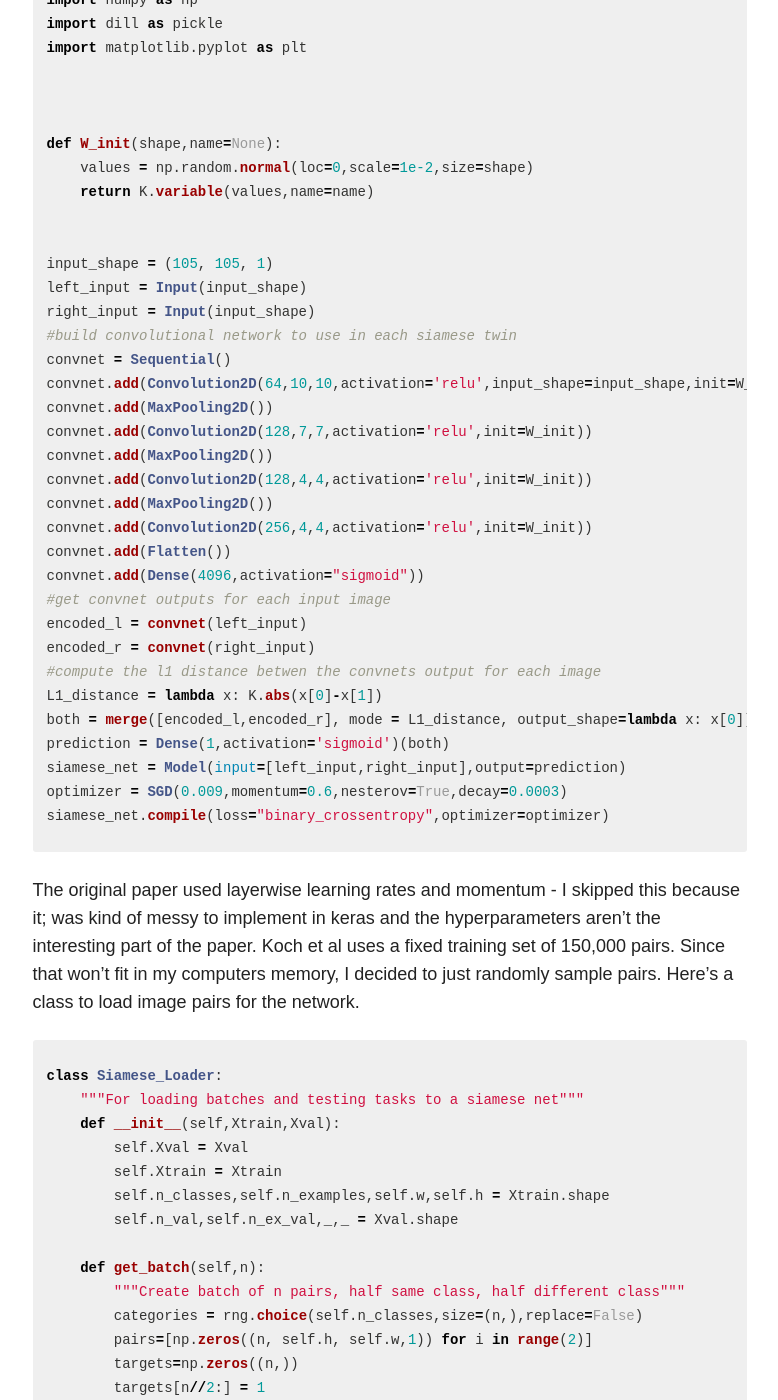
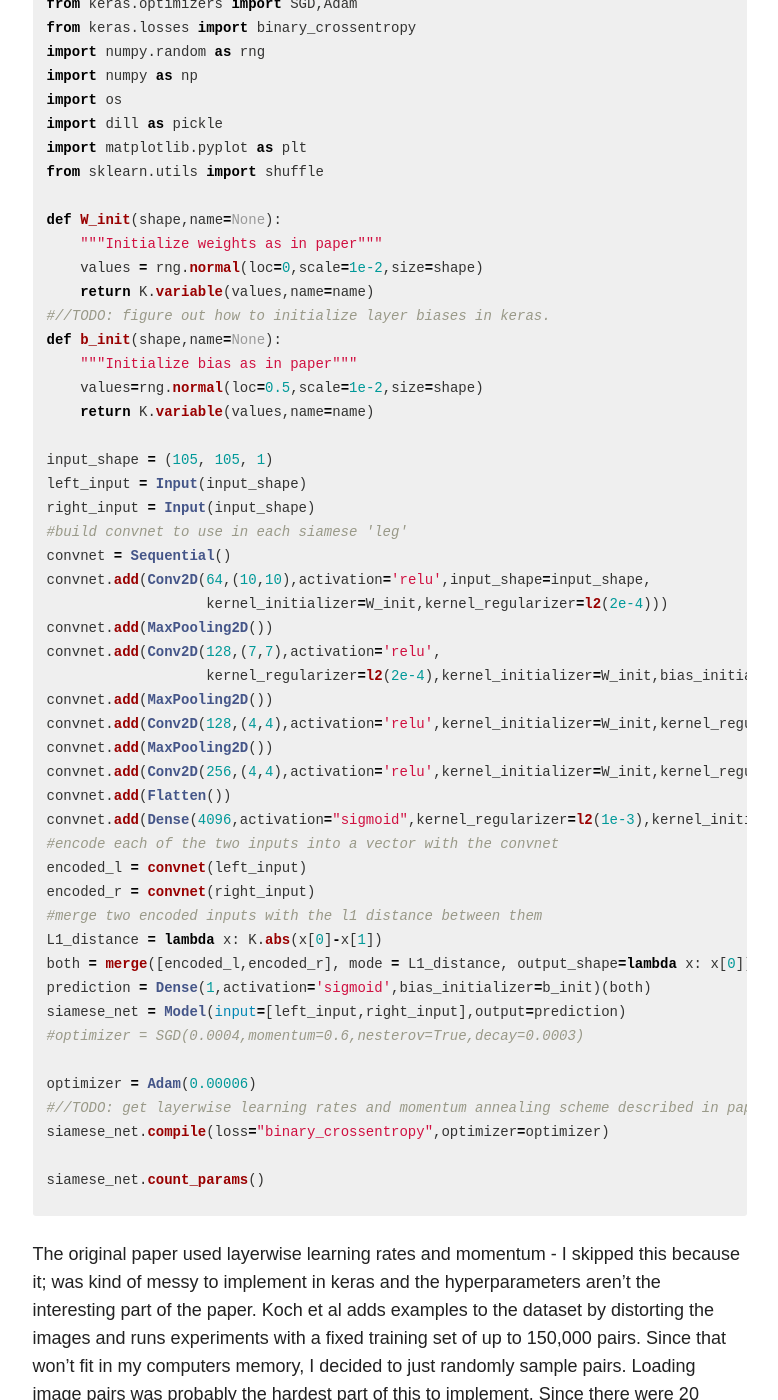
Before and after one commit to sorenbouma/sorenbouma.github.io, a Jekyll site: the page built from _posts/blog/2017-02-11-oneshot.md, in a window 1280 px wide and 1400 px high, scrolled down 11274 px. Shown: the whole window, without its empty margins (347-1125 px from the left). Built offline with Jekyll 4.4.1, drawn with Linux system fonts in a browser that asks for light colours; nearby versions of some CDN libraries; formulas are drawn with MathJax 3; comment, search, counter and statistics services are not loaded; some of the changed text lies outside the part shown.

Commit message:
Updated results, added one-shot imitation learning reference, fixed stuff

```diff
--- a/_posts/blog/2017-02-11-oneshot.md
+++ b/_posts/blog/2017-02-11-oneshot.md
@@ -41,13 +41,13 @@
 
  I also think this is an important step on the long road towards general intelligence.
 
-Recently there have been [many]("") [interesting]("") [papers]("") about one-shot learning with neural nets and they've gotten some good results. This is a new area that really excites me, so I wanted to make a gentle intoduction to make it more accessible to fellow newcomers to deep learning.
+Recently there have been [many](https://arxiv.org/abs/1703.07326) [interesting]("") [papers]("") about one-shot learning with neural nets and they've gotten some good results. This is a new area that really excites me, so I wanted to make a gentle intoduction to make it more accessible to fellow newcomers to deep learning.
 
 In this post, I want to:
 
 * Introduce and formulate the problem of one-shot learning
 * Describe benchmarks for one-shot classification and give a baseline for performance
-* Give an example of deep one-shot learning by partially reimplementing the model in [this paper]() with keras.
+* Give an example of deep one-shot learning by partially reimplementing the model in [this paper](http://www.cs.cmu.edu/~rsalakhu/papers/oneshot1.pdf) with keras.
 * Hopefully point out some small insights that aren't obvious to everyone
 
 
@@ -193,54 +193,69 @@
 
 [Prefer to just play with a jupyter notebook? I got you fam](https://github.com/sorenbouma/keras-oneshot)
 
-Here is the model definition. I only define the twin network's architecture once as a Sequential() model and then call it with respect to each of two input layers, this way the same parameters are used for both inputs. Then I use merge them together with absolute distance and compile the model with bce loss.
+Here is the model definition, it should be pretty easy to follow if you've seen keras before. I only define the twin network's architecture once as a Sequential() model and then call it with respect to each of two input layers, this way the same parameters are used for both inputs. Then merge them together with absolute distance and add an output layer, and compile the model with binary cross entropy loss.
 
 {% highlight python %}
-from keras.layers import Input, Convolution2D, Lambda, merge, Dense, Flatten,MaxPooling2D
+from keras.layers import Input, Conv2D, Lambda, merge, Dense, Flatten,MaxPooling2D
 from keras.models import Model, Sequential
+from keras.regularizers import l2
 from keras import backend as K
-from keras.optimizers import SGD
+from keras.optimizers import SGD,Adam
+from keras.losses import binary_crossentropy
 import numpy.random as rng
 import numpy as np
+import os
 import dill as pickle
 import matplotlib.pyplot as plt
-
-
+from sklearn.utils import shuffle
 
 def W_init(shape,name=None):
-    values = np.random.normal(loc=0,scale=1e-2,size=shape)
+    """Initialize weights as in paper"""
+    values = rng.normal(loc=0,scale=1e-2,size=shape)
     return K.variable(values,name=name)
-
+#//TODO: figure out how to initialize layer biases in keras.
+def b_init(shape,name=None):
+    """Initialize bias as in paper"""
+    values=rng.normal(loc=0.5,scale=1e-2,size=shape)
+    return K.variable(values,name=name)
 
 input_shape = (105, 105, 1)
 left_input = Input(input_shape)
 right_input = Input(input_shape)
-#build convolutional network to use in each siamese twin
+#build convnet to use in each siamese 'leg'
 convnet = Sequential()
-convnet.add(Convolution2D(64,10,10,activation='relu',input_shape=input_shape,init=W_init))
+convnet.add(Conv2D(64,(10,10),activation='relu',input_shape=input_shape,
+                   kernel_initializer=W_init,kernel_regularizer=l2(2e-4)))
 convnet.add(MaxPooling2D())
-convnet.add(Convolution2D(128,7,7,activation='relu',init=W_init))
+convnet.add(Conv2D(128,(7,7),activation='relu',
+                   kernel_regularizer=l2(2e-4),kernel_initializer=W_init,bias_initializer=b_init))
 convnet.add(MaxPooling2D())
-convnet.add(Convolution2D(128,4,4,activation='relu',init=W_init))
+convnet.add(Conv2D(128,(4,4),activation='relu',kernel_initializer=W_init,kernel_regularizer=l2(2e-4),bias_initializer=b_init))
 convnet.add(MaxPooling2D())
-convnet.add(Convolution2D(256,4,4,activation='relu',init=W_init))
+convnet.add(Conv2D(256,(4,4),activation='relu',kernel_initializer=W_init,kernel_regularizer=l2(2e-4),bias_initializer=b_init))
 convnet.add(Flatten())
-convnet.add(Dense(4096,activation="sigmoid"))
-#get convnet outputs for each input image
+convnet.add(Dense(4096,activation="sigmoid",kernel_regularizer=l2(1e-3),kernel_initializer=W_init,bias_initializer=b_init))
+#encode each of the two inputs into a vector with the convnet
 encoded_l = convnet(left_input)
 encoded_r = convnet(right_input)
-#compute the l1 distance betwen the convnets output for each image
+#merge two encoded inputs with the l1 distance between them
 L1_distance = lambda x: K.abs(x[0]-x[1])
 both = merge([encoded_l,encoded_r], mode = L1_distance, output_shape=lambda x: x[0])
-prediction = Dense(1,activation='sigmoid')(both)
+prediction = Dense(1,activation='sigmoid',bias_initializer=b_init)(both)
 siamese_net = Model(input=[left_input,right_input],output=prediction)
-optimizer = SGD(0.009,momentum=0.6,nesterov=True,decay=0.0003)
+#optimizer = SGD(0.0004,momentum=0.6,nesterov=True,decay=0.0003)
+
+optimizer = Adam(0.00006)
+#//TODO: get layerwise learning rates and momentum annealing scheme described in paperworking
 siamese_net.compile(loss="binary_crossentropy",optimizer=optimizer)
+
+siamese_net.count_params()
+
 {% endhighlight %}
 
 The original paper used layerwise learning rates and momentum -  I skipped this because it; was kind of messy to implement in keras and the hyperparameters aren't the interesting part of the paper.
-Koch et al uses a fixed training set of 150,000 pairs. Since that won't fit in my computers memory, I decided to just randomly sample pairs.
-Here's a class to load image pairs for the network.
+Koch et al adds examples to the dataset by distorting the images and runs experiments with a fixed training set of up to 150,000 pairs. Since that won't fit in my computers memory, I decided to just randomly sample pairs.
+Loading image pairs was probably the hardest part of this to implement. Since there were 20 examples for every class, I reshaped the data into N_classes x 20 x 105 x 105 arrays, to make it easier to index by category.
 
 {% highlight python %}
 class Siamese_Loader:
@@ -303,12 +318,16 @@
 
 ### Results
 
-Once the learning curve flattened out, I used the weights which got the best validation 20 way accuracy for testing. Here is a plot of how the accuracy varied across one-shot tasks with different numbers of possible classes. Each data point was the average of 300 random one-shot tasks. My network got ~83% accuracy for tasks from the validation set, compared to 93% in the original paper. I'm guessing this difference is due to
+Once the learning curve flattened out, I used the weights which got the best validation 20 way accuracy for testing. My network averaged ~83% accuracy for tasks from the validation set, compared to 93% in the original paper. Probably this difference is because I didn't implement many of the performance enhancing tricks from the original paper, like layerwise learning rates/momentum, data augmentation with distortions, bayesian hyperparemeter optimization and I also probably trained for less epochs. I'm not too worried about this because this tutorial was more about introducing one-shot learning in general, than squeezing the last few % performance out of a classifier. There is no shortage of resources on that!
 
+I was curious to see how accuracy varied over different values of "N" in N way one shot learning, so I plotted it, with comparisons to 1 nearest neighbours and training set performance.
+=
 <figure>
 	<a href="{{ site.url }}/images/results1.png" class="image-popup"><img src="{{ site.url }}/images/results1.png" alt="image"></a>
 	<figcaption>Results.</figcaption>
 </figure>
+
+As you can see, it performs worse on tasks from the validaiton set than the train set, especially for high values of N, so there must be overfitting.
 
 
 ### Discussion
@@ -325,7 +344,11 @@
 Image classification is cool but I don't think it's the most interesting problem in machine learning. Now that we know deep one-shot learning can work pretty good, I think it would be cool to see attempts at one-shot learning for other, more exotic tasks.
 
 Ideas from one-shot learning could be used for more sample efficient reinforcement learning, especially for things like OpenAI's Universe, where there are lots of MDPs/environments that have similar visual features and dynamics. - It would be cool to have an RL agent that could efficiently explore a new environment after learning in similar MDPs.
+
+
 Bringing one-shot learning to NLP tasks is a cool idea too. *Matching Networks for One-Shot learning* has an attempt at one-shot language modeling, filling a missing word in a test sentence given a small set of support sentences, and it seems to work pretty well. Exciting!
 
 
-Anyway, thanks for reading! I hope you've managed to one-shot learn the concept of one-shot learning :) If not, I'd love to answer any questions you have!
+[One-shot Imitation learning](https://arxiv.org/abs/1703.07326)
+
+Anyway, thanks for reading! I hope you've managed to one-shot learn the concept of one-shot learning :) If not, I'd love to hear feedback or answer any questions you have!
```
Also changed, not shown: images/results1.png.
